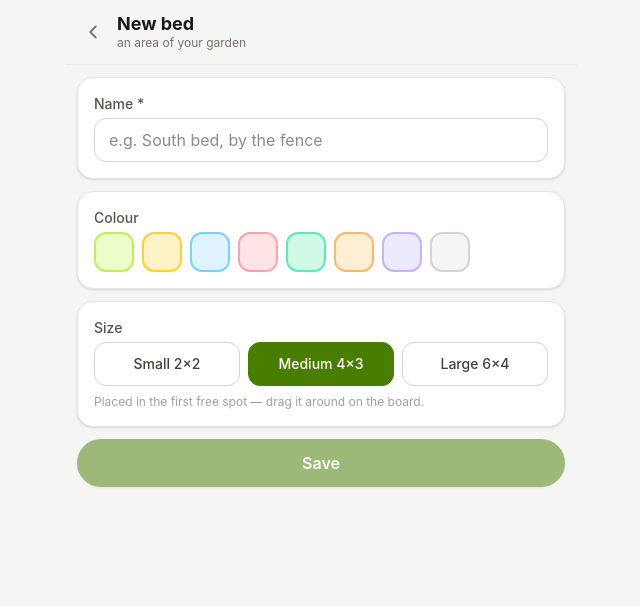
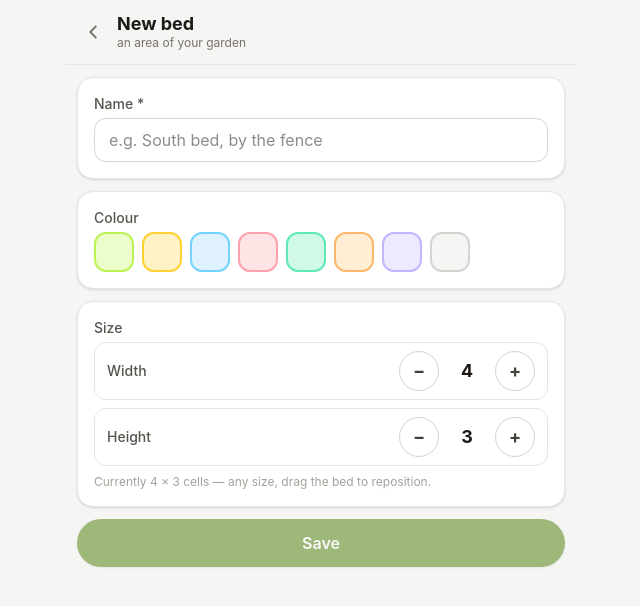
Before and after one commit to rangdo/pomona, a React (Vite) app: page /#/beds/new in a window 1280 px wide. Shown: the top 606 px of the page, without its empty margins (319-959 px from the left). Built offline with nearby package versions, Linux system fonts and the light colour scheme.

Commit message:
Free bed sizes via width/height steppers; fix board scale never initializing on first visit

```diff
--- a/src/lib/board.ts
+++ b/src/lib/board.ts
@@ -4,25 +4,8 @@ export const CELL = 40
 export const COLS = BOARD_W / CELL
 export const ROWS = BOARD_H / CELL
 
-export interface SizePreset {
-  key: 'S' | 'M' | 'L'
-  label: string
-  wCells: number
-  hCells: number
-}
-
-export const SIZE_PRESETS: SizePreset[] = [
-  { key: 'S', label: 'Small 2×2', wCells: 2, hCells: 2 },
-  { key: 'M', label: 'Medium 4×3', wCells: 4, hCells: 3 },
-  { key: 'L', label: 'Large 6×4', wCells: 6, hCells: 4 },
-]
-
-export function sizeKeyOf(w: number, h: number): 'S' | 'M' | 'L' {
-  const match = SIZE_PRESETS.find(
-    (p) => p.wCells * CELL === w && p.hCells * CELL === h,
-  )
-  return match?.key ?? 'M'
-}
+export const MAX_BED_W_CELLS = 16
+export const MAX_BED_H_CELLS = 10
 
 export const BED_COLORS: string[] = [
   'bg-lime-100 border-lime-300 text-lime-900',
--- a/src/pages/BedEditPage.tsx
+++ b/src/pages/BedEditPage.tsx
@@ -5,14 +5,57 @@ import { newId } from '../lib/ids'
 import {
   BED_COLORS,
   CELL,
-  SIZE_PRESETS,
+  MAX_BED_H_CELLS,
+  MAX_BED_W_CELLS,
   clampPos,
   defaultPlacement,
-  sizeKeyOf,
 } from '../lib/board'
 import { useLiveQuery } from '../lib/hooks'
 import { Header } from '../components/Header'
 import { inputClass, labelClass, primaryButtonClass, sectionClass } from '../components/styles'
+
+function Stepper({
+  label,
+  value,
+  min,
+  max,
+  onChange,
+}: {
+  label: string
+  value: number
+  min: number
+  max: number
+  onChange: (v: number) => void
+}) {
+  const btn =
+    'flex size-10 items-center justify-center rounded-full border border-stone-300 bg-white text-lg font-bold text-stone-700 active:bg-stone-200 disabled:opacity-40'
+  return (
+    <div className="flex items-center justify-between rounded-xl border border-stone-200 px-3 py-2">
+      <span className="text-sm font-medium text-stone-600">{label}</span>
+      <div className="flex items-center gap-3">
+        <button
+          type="button"
+          aria-label={`Decrease ${label.toLowerCase()}`}
+          disabled={value <= min}
+          onClick={() => onChange(value - 1)}
+          className={btn}
+        >
+          −
+        </button>
+        <span className="w-8 text-center text-lg font-bold tabular-nums">{value}</span>
+        <button
+          type="button"
+          aria-label={`Increase ${label.toLowerCase()}`}
+          disabled={value >= max}
+          onClick={() => onChange(value + 1)}
+          className={btn}
+        >
+          +
+        </button>
+      </div>
+    </div>
+  )
+}
 
 export function BedEditPage() {
   const { id } = useParams()
@@ -24,7 +67,8 @@ export function BedEditPage() {
 
   const [name, setName] = useState('')
   const [color, setColor] = useState<number | null>(null)
-  const [size, setSize] = useState<'S' | 'M' | 'L'>('M')
+  const [wCells, setWCells] = useState(4)
+  const [hCells, setHCells] = useState(3)
   const [hydrated, setHydrated] = useState(false)
   const [saving, setSaving] = useState(false)
 
@@ -37,7 +81,8 @@ export function BedEditPage() {
     if (existing) {
       setName(existing.name)
       setColor(existing.color)
-      setSize(sizeKeyOf(existing.w, existing.h))
+      setWCells(Math.max(1, Math.round(existing.w / CELL)))
+      setHCells(Math.max(1, Math.round(existing.h / CELL)))
       setHydrated(true)
     }
   }, [existing, editing, hydrated])
@@ -48,16 +93,14 @@ export function BedEditPage() {
     }
   }, [beds, editing, color])
 
-  const preset = SIZE_PRESETS.find((p) => p.key === size) ?? SIZE_PRESETS[1]
-
   async function save() {
     const trimmed = name.trim()
     if (!trimmed || saving) return
     setSaving(true)
     try {
       if (editing && id && existing) {
-        const w = preset.wCells * CELL
-        const h = preset.hCells * CELL
+        const w = wCells * CELL
+        const h = hCells * CELL
         const pos = clampPos(existing.x, existing.y, w, h)
         await db.beds.put({
           ...existing,
@@ -70,8 +113,8 @@ export function BedEditPage() {
         })
       } else {
         const pos = defaultPlacement(
-          preset.wCells,
-          preset.hCells,
+          wCells,
+          hCells,
           (beds ?? []).map((b) => ({ x: b.x, y: b.y, w: b.w, h: b.h })),
         )
         await db.beds.add({
@@ -80,8 +123,8 @@ export function BedEditPage() {
           color: color ?? 0,
           x: pos.x,
           y: pos.y,
-          w: preset.wCells * CELL,
-          h: preset.hCells * CELL,
+          w: wCells * CELL,
+          h: hCells * CELL,
           createdAt: Date.now(),
         })
       }
@@ -155,27 +198,24 @@ export function BedEditPage() {
 
         <section className={sectionClass}>
           <span className={labelClass}>Size</span>
-          <div className="grid grid-cols-3 gap-2">
-            {SIZE_PRESETS.map((p) => (
-              <button
-                key={p.key}
-                type="button"
-                aria-pressed={size === p.key}
-                onClick={() => setSize(p.key)}
-                className={`min-h-11 rounded-xl border px-2 text-sm font-medium ${
-                  size === p.key
-                    ? 'border-lime-700 bg-lime-700 text-white'
-                    : 'border-stone-300 bg-white text-stone-700 active:bg-stone-200'
-                }`}
-              >
-                {p.label}
-              </button>
-            ))}
+          <div className="space-y-2">
+            <Stepper
+              label="Width"
+              value={wCells}
+              min={1}
+              max={MAX_BED_W_CELLS}
+              onChange={setWCells}
+            />
+            <Stepper
+              label="Height"
+              value={hCells}
+              min={1}
+              max={MAX_BED_H_CELLS}
+              onChange={setHCells}
+            />
           </div>
           <p className="mt-2 text-xs text-stone-400">
-            {editing
-              ? 'The bed keeps its spot — drag it around on the board.'
-              : 'Placed in the first free spot — drag it around on the board.'}
+            Currently {wCells} × {hCells} cells — any size, drag the bed to reposition.
           </p>
         </section>
 
--- a/src/pages/GardenBoardPage.tsx
+++ b/src/pages/GardenBoardPage.tsx
@@ -1,4 +1,4 @@
-import { useEffect, useRef, useState } from 'react'
+import { useLayoutEffect, useRef, useState } from 'react'
 import { Link } from 'react-router-dom'
 import { useLiveQuery } from '../lib/hooks'
 import { db, type Bed, type Plant } from '../db/db'
@@ -86,7 +86,12 @@ export function GardenBoardPage() {
   const bedDrag = useRef<BedDrag | null>(null)
   const trayDrag = useRef<{ plantId: string } | null>(null)
 
-  useEffect(() => {
+  const bedList = beds ?? []
+  const plantList = plants ?? []
+  const hasBoard = bedList.length > 0
+
+  useLayoutEffect(() => {
+    if (!hasBoard) return
     const el = wrapRef.current
     if (!el) return
     const update = () => setScale(Math.max(el.clientWidth / BOARD_W, 0.5))
@@ -94,12 +99,10 @@ export function GardenBoardPage() {
     const ro = new ResizeObserver(update)
     ro.observe(el)
     return () => ro.disconnect()
-  }, [])
+  }, [hasBoard])
 
   const s = scale || 0.4
 
-  const bedList = beds ?? []
-  const plantList = plants ?? []
   const unassigned = plantList.filter((p) => !p.bedId)
   const plantsOf = (bedId: string) => plantList.filter((p) => p.bedId === bedId)
   const pickerBed = pickerBedId ? bedList.find((b) => b.id === pickerBedId) : undefined
```
Also changed, not shown: 2 other files (tests, documents, lock files or other folders).
